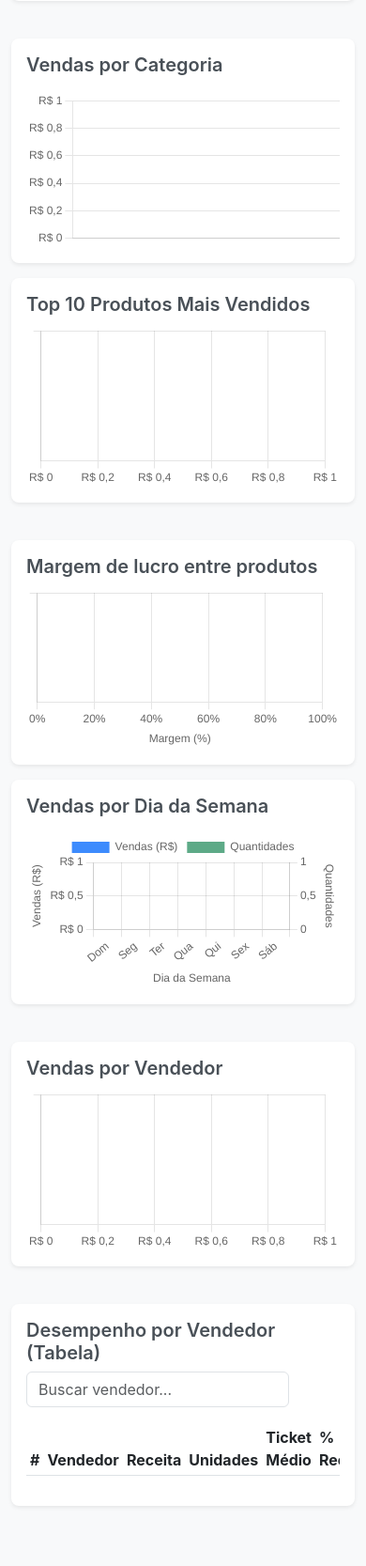
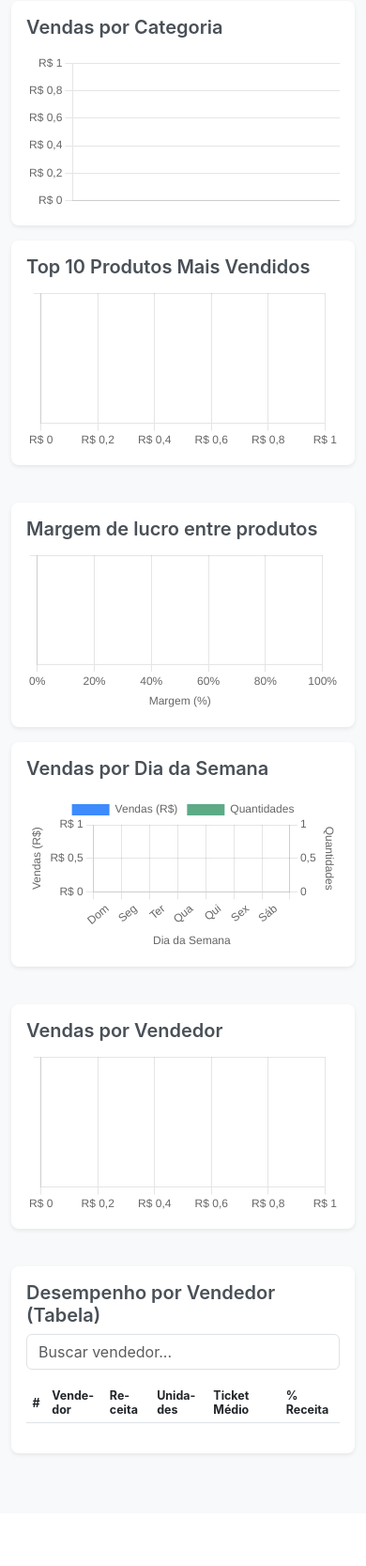
Before and after one commit to SBM-Technology/sbm_entrevista_python, a Flask app: page / in a window 390 px wide. Shown: the part 1590-3257 px from the top of the page at 94% size. After the commit the page ends 3140 px from the top, so only its background shows below. Run offline with Flask 3, Linux system fonts and the light colour scheme; data that the repository does not hold is empty; some libraries are stand-ins or nearby versions.

Commit message:
fix b5 and b8

```diff
--- a/app/services/analytics/analytics.py
+++ b/app/services/analytics/analytics.py
@@ -95,6 +95,7 @@ class Analytics:
         """
 
         return self.series.calcular_top_produtos(data_inicio, data_fim, limite)
+
     def vendas_margem_lucro(self, data_inicio: str | None, data_fim: str | None) -> Dict[str, Any]:
         """
         Retorna a margem de lucro entre as Vendas
--- a/app/static/css/style.css
+++ b/app/static/css/style.css
@@ -63,3 +63,29 @@ canvas {
         max-height: 300px;
     }
 }
+
+@media (max-width: 576px) {
+    canvas {
+        max-height: 260px;
+    }
+    #vendorSearch {
+        max-width: 100% !important;
+        width: 100%;
+    }
+    /* Ajustes de tabela no mobile: evitar sobreposição dos títulos e reduzir espaçamento */
+    #tableVendedores thead th {
+        white-space: normal;
+        word-break: break-word;
+        hyphens: auto;
+        font-size: 0.78rem;
+        line-height: 1.15;
+        padding: 0.35rem 0.4rem;
+        vertical-align: middle;
+    }
+    #tableVendedores tbody td {
+        font-size: 0.85rem;
+        line-height: 1.2;
+        padding: 0.35rem 0.4rem;
+        vertical-align: middle;
+    }
+}
--- a/app/templates/dashboard/index.html
+++ b/app/templates/dashboard/index.html
@@ -149,12 +149,12 @@
                         <table id="tableVendedores" class="table table-sm table-striped align-middle">
                             <thead>
                                 <tr>
-                                    <th>#</th>
-                                    <th>Vendedor</th>
-                                    <th>Receita</th>
-                                    <th>Unidades</th>
-                                    <th>Ticket Médio</th>
-                                    <th>% Receita</th>
+                                    <th data-sort="0" style="cursor:pointer">#</th>
+                                    <th data-sort="1" style="cursor:pointer">Vendedor</th>
+                                    <th data-sort="2" style="cursor:pointer">Receita</th>
+                                    <th data-sort="3" style="cursor:pointer">Unidades</th>
+                                    <th data-sort="4" style="cursor:pointer">Ticket Médio</th>
+                                    <th data-sort="5" style="cursor:pointer">% Receita</th>
                                 </tr>
                             </thead>
                             <tbody></tbody>
```
Also changed, not shown: app/static/js/dashboard.js (+80 -31 lines).
